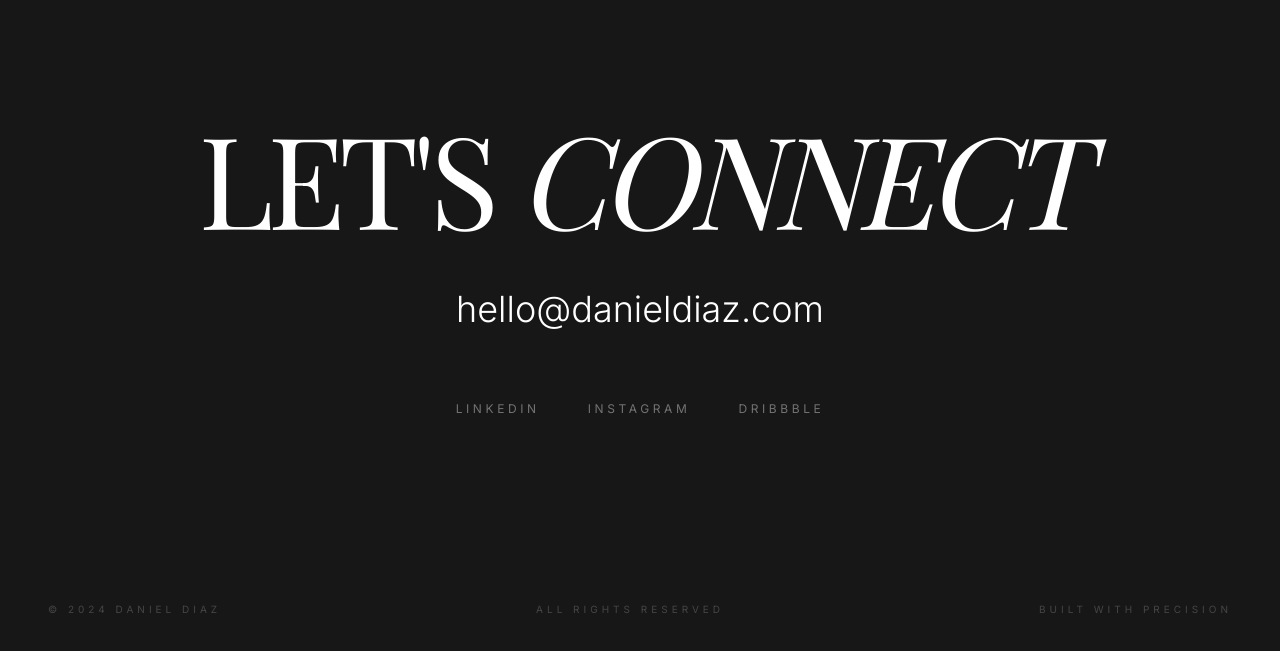
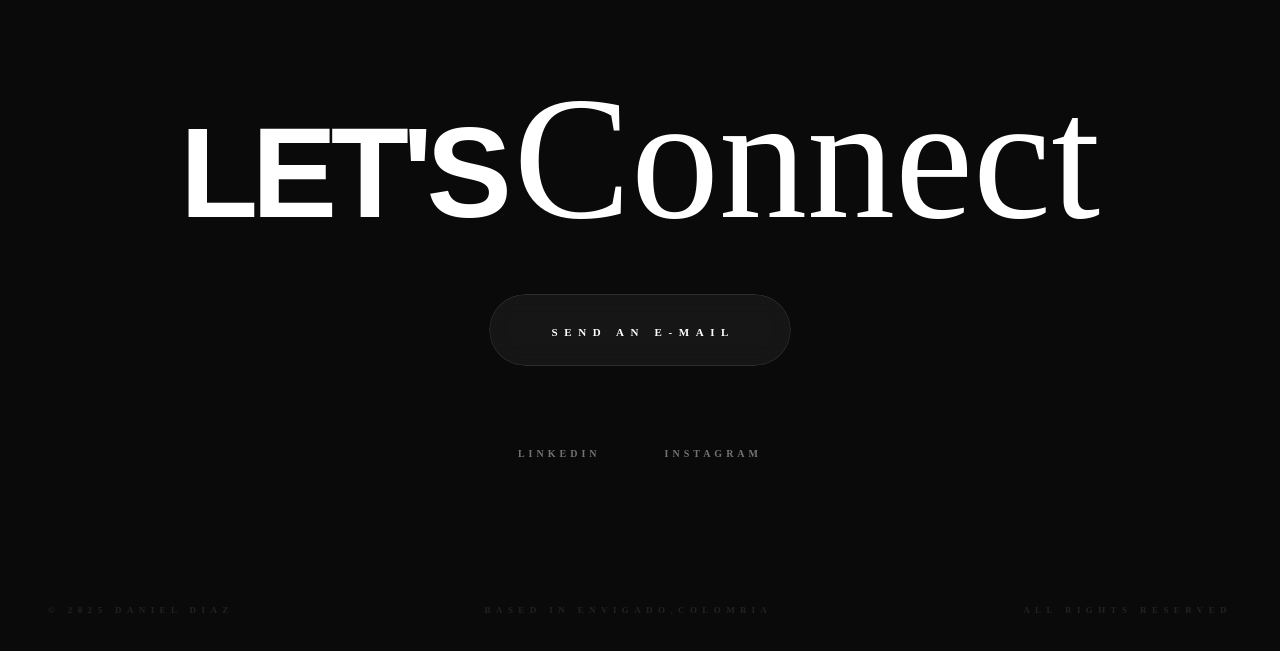
Before and after one commit to ddrp27/portfolio, a React (Vite) app: page / in a window 1280 px wide. Shown: the part 3335-3986 px from the top of the page. Built offline with nearby package versions, Linux system fonts and the light colour scheme; a web font is replaced by a local one.

Commit message:
Update ContactSection.jsx

```diff
--- a/src/components/ContactSection.jsx
+++ b/src/components/ContactSection.jsx
@@ -2,45 +2,73 @@ import { motion } from 'framer-motion';
 
 const ContactSection = () => {
     return (
-        <section id="contact" className="relative w-[100vw] h-[100vh] flex-shrink-0 bg-neutral-900 flex flex-col items-center justify-center px-8 snap-center">
+        <section id="contact" className="relative w-full h-screen bg-neutral-950 flex flex-col items-center justify-center px-8 snap-start overflow-hidden">
+
+            {/* Gradiente de fondo sutil para que el glassmorphism resalte */}
+            <div className="absolute top-1/2 left-1/2 -translate-x-1/2 -translate-y-1/2 w-[500px] h-[500px] bg-white-500/10 rounded-full blur-[120px] pointer-events-none" />
+
             <motion.div
-                initial={{ opacity: 0 }}
-                whileInView={{ opacity: 1 }}
-                transition={{ duration: 1 }}
-                className="text-center"
+                initial={{ opacity: 0, y: 30 }}
+                whileInView={{ opacity: 1, y: 0 }}
+                transition={{ duration: 1.2, ease: [0.22, 1, 0.36, 1] }}
+                className="text-center z-10"
             >
-                <h2 className="font-serif text-7xl md:text-9xl text-white mb-12 tracking-tighter uppercase">
-                    Let's <span className="italic">Connect</span>
+                {/* Título Principal */}
+                <h2 className="flex flex-row items-baseline justify-center gap-x-4 mb-12 select-none">
+                    <span className="font-['Gilroy',_sans-serif] text-5xl md:text-8xl lg:text-9xl text-white uppercase tracking-tighter font-bold">
+                        Let's
+                    </span>
+                    <span className="font-['Luxurious_Script'] text-7xl md:text-[9rem] lg:text-[11rem] text-white-400 normal-case leading-none drop-shadow-white -ml-2">
+                        Connect
+                    </span>
                 </h2>
 
-                <div className="flex flex-col gap-6 items-center">
+                <div className="flex flex-col gap-12 items-center">
+
+                    {/* BOTÓN CON ESTÉTICA GLASSMORPHISM */}
                     <a
-                        href="mailto:hello@danieldiaz.com"
-                        className="group relative flex items-center gap-4 text-white text-2xl md:text-4xl font-light hover:italic transition-all"
+                        href="mailto:diazdiaz@gmail.com"
+                        className="group relative px-14 py-6 overflow-hidden rounded-full transition-all duration-500 hover:scale-105 active:scale-95"
                     >
-                        hello@danieldiaz.com
-                        <span className="w-0 group-hover:w-full h-[1px] bg-white absolute -bottom-2 left-0 transition-all duration-300" />
+                        {/* Capa de Vidrio (Background & Blur) */}
+                        <div className="absolute inset-0 bg-white/5 backdrop-blur-md border border-white/10 rounded-full group-hover:bg-white/10 group-hover:border-white/20 transition-all duration-500" />
+
+                        {/* Brillo interno dinámico */}
+                        <div className="absolute inset-0 bg-gradient-to-br from-white/10 via-transparent to-transparent opacity-0 group-hover:opacity-100 transition-opacity duration-500" />
+
+                        {/* Texto del Botón */}
+                        <span className="relative z-10 text-white font-['Gilroy'] text-[11px] font-black uppercase tracking-[0.6em] ml-[0.6em]">
+                            Send an E-mail
+                        </span>
                     </a>
 
-                    <div className="flex gap-12 mt-12">
-                        {['LinkedIn', 'Instagram', 'Dribbble'].map((social) => (
-                            <a
-                                key={social}
-                                href="#"
-                                className="text-neutral-500 hover:text-white uppercase text-xs tracking-[0.3em] transition-colors"
-                            >
-                                {social}
-                            </a>
-                        ))}
+                    {/* Redes Sociales */}
+                    <div className="flex gap-16 mt-8">
+                        <a
+                            href="https://www.linkedin.com/in/daniel-diaz-r/"
+                            target="_blank"
+                            rel="noopener noreferrer"
+                            className="text-neutral-500 hover:text-white font-['Gilroy'] text-[10px] font-bold uppercase tracking-[0.4em] transition-all duration-300 hover:tracking-[0.5em]"
+                        >
+                            LinkedIn
+                        </a>
+                        <a
+                            href="https://www.instagram.com/ddrp.27"
+                            target="_blank"
+                            rel="noopener noreferrer"
+                            className="text-neutral-500 hover:text-white font-['Gilroy'] text-[10px] font-bold uppercase tracking-[0.4em] transition-all duration-300 hover:tracking-[0.5em]"
+                        >
+                            Instagram
+                        </a>
                     </div>
                 </div>
             </motion.div>
 
-            {/* Footer-like credit */}
-            <div className="absolute bottom-12 left-12 right-12 flex justify-between items-center text-white/20 text-[10px] tracking-[0.4em] uppercase">
-                <span>© 2024 Daniel Diaz</span>
+            {/* Footer Minimalista */}
+            <div className="absolute bottom-12 left-12 right-12 flex flex-col md:flex-row justify-between items-center gap-4 text-white/10 font-['Gilroy'] text-[9px] font-black tracking-[0.6em] uppercase pointer-events-none">
+                <span>© 2025 Daniel Diaz</span>
+                <span className="hidden md:block">Based in Envigado,Colombia</span>
                 <span>All Rights Reserved</span>
-                <span>Built with Precision</span>
             </div>
         </section>
     );
```
